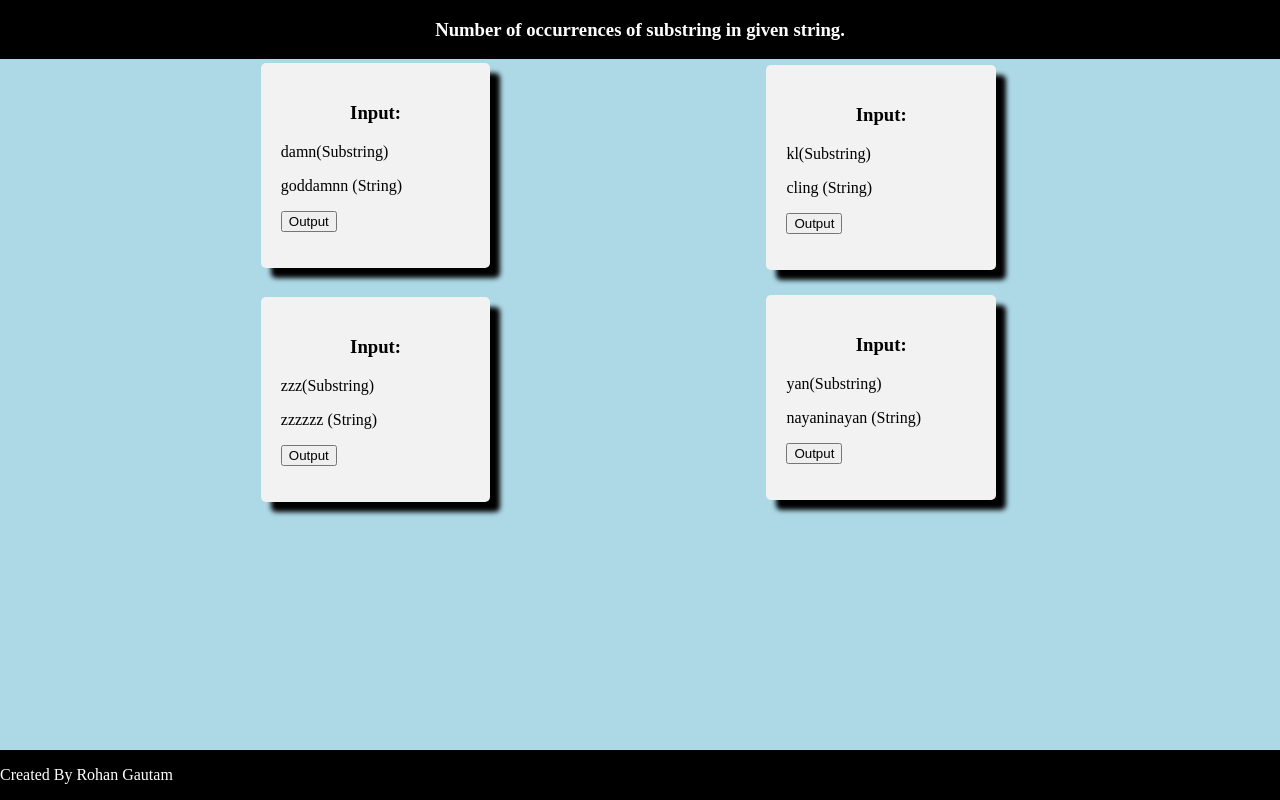
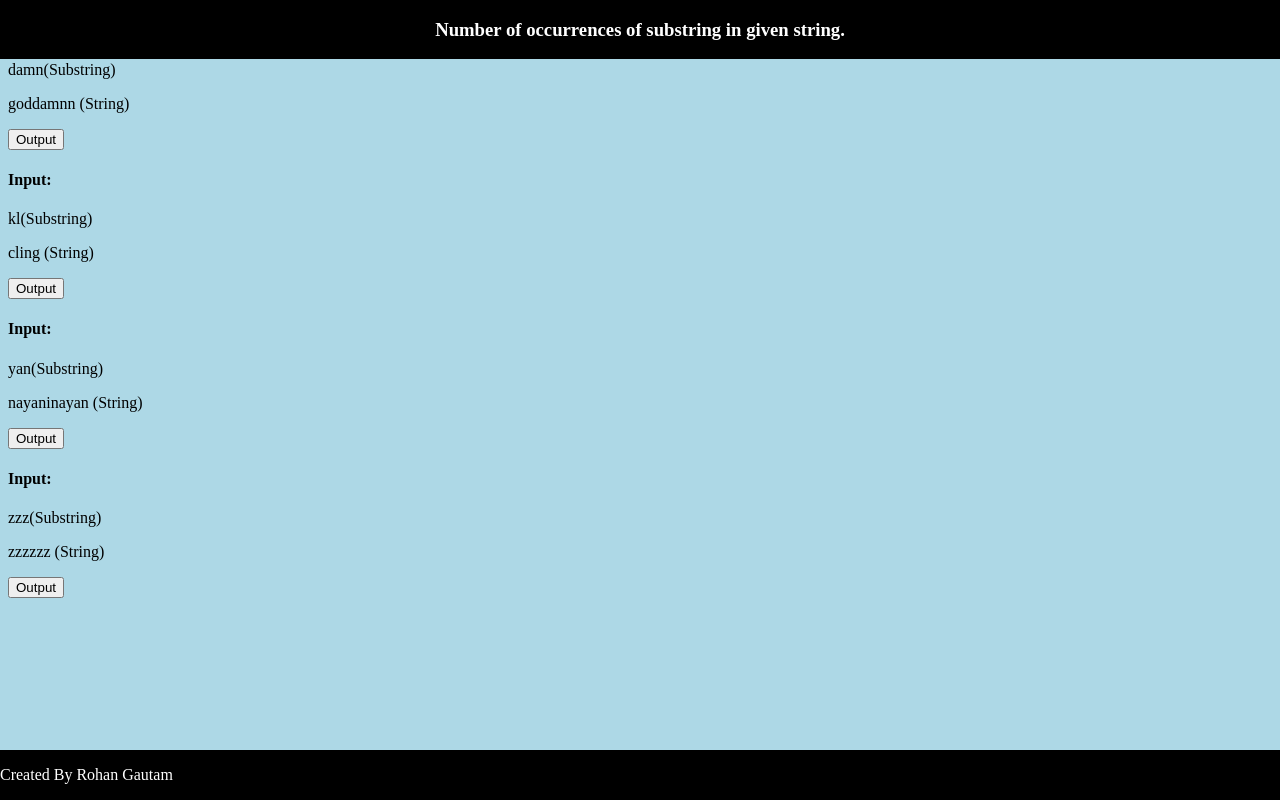
Before and after one commit to rohangautam09/Assignment1, a plain HTML site: page index.html in a window 1280 px wide. Drawn offline with Linux system fonts and the light colour scheme.

Commit message:
Update index.html

```diff
--- a/index.html
+++ b/index.html
@@ -3,46 +3,6 @@
 <style>
 body {
     background-color: lightblue;
-}
-#div1{
-    border-radius: 5px;
-    background-color: #f2f2f2;
-    padding: 20px;
-    width:15%;
-    height:40%;
-    margin-left:20%;
-    margin-top:5%;
-    box-shadow: 10px 10px 5px;
-}
-#div2{
-    border-radius: 5px;
-    background-color: #f2f2f2;
-    padding: 20px;
-    width:15%;
-    height:40%;
-    margin-left:60%;
-    margin-top:-16%;
-    box-shadow: 10px 10px 5px;
-}
-#div3{
-    border-radius: 5px;
-    background-color: #f2f2f2;
-    padding: 20px;
-    width:15%;
-    height:40%;
-    margin-left:60%;
-    margin-top:2%;
-    box-shadow: 10px 10px 5px;
-}
-#div4{
-    border-radius: 5px;
-    background-color: #f2f2f2;
-    padding: 20px;
-    width:15%;
-    height:40%;
-    margin-left:20%;
-    margin-top:-16%;
-    box-shadow: 10px 10px 5px;
 }
 h3 {
     text-align: center;
@@ -54,7 +14,6 @@ h3 {
    width: 100%;
    background-color: Black;
    color: white;
-
 }
 .header {
    position: fixed;
@@ -63,7 +22,6 @@ h3 {
    width: 100%;
    background-color: Black;
    color: white;
-
 }
 </style>
 <body>
@@ -71,62 +29,62 @@ h3 {
 <h3> Number of occurrences of substring in given string.</h3>
 </div>
 
-<div id="div1">
-<h3>Input:</h3>
+
+<h4>Input:</h4>
 <p>damn(Substring)</p>
 <p>goddamnn (String)</p>
 <button onclick="myFunction1()">Output</button>
-<p id="demo1"></p>
-</div>
+<alert id="demo1"></alert>
 
-<div id="div2">
-<h3>Input:</h3>
+
+
+<h4>Input:</h4>
 <p>kl(Substring)</p>
 <p>cling (String)</p>
 <button onclick="myFunction2()">Output</button>
-<p id="demo2"></p>
-</div>
+<alert id="demo2"></alert>
 
-<div id="div3">
-<h3>Input:</h3>
+
+
+<h4>Input:</h4>
 <p>yan(Substring)</p>
 <p>nayaninayan (String)</p>
 <button onclick="myFunction3()">Output</button>
-<p id="demo3"></p>
-</div>
+<alert id="demo3"></alert>
 
-<div id="div4">
-<h3>Input:</h3>
+
+
+<h4>Input:</h4>
 <p>zzz(Substring)</p>
 <p>zzzzzz (String)</p>
 <button onclick="myFunction4()">Output</button>
-<p id="demo4"></p>
-</div>
+<alert id="demo4"></alert>
+
 
 
 <script>
 function myFunction1() {
     var str = "goddamnn";
     var res = (str.match(/damn/g)|| [] ).length;
-    document.getElementById("demo1").innerHTML = res;
+    alert(document.getElementById("demo1").innerHTML = res);
 }
 
 function myFunction2() {
     var str = "cling";
     var res = (str.match(/kl/g)|| [] ).length;
-    document.getElementById("demo2").innerHTML = res;
+    alert(document.getElementById("demo2").innerHTML = res);
 }
 
 function myFunction3() {
     var str = " nayaninayan";
     var res = (str.match(/yan/g)|| [] ).length;
-    document.getElementById("demo3").innerHTML = res;
+    alert(document.getElementById("demo3").innerHTML = res);
 }
 
 function myFunction4() {
     var str = " zzzzzz";
     var res = (str.match(/zzz/g)|| [] ).length;
-    document.getElementById("demo4").innerHTML = res;
+    alert(document.getElementById("demo4").innerHTML = res);
 };
 </script>
 <div class="footer">
```
